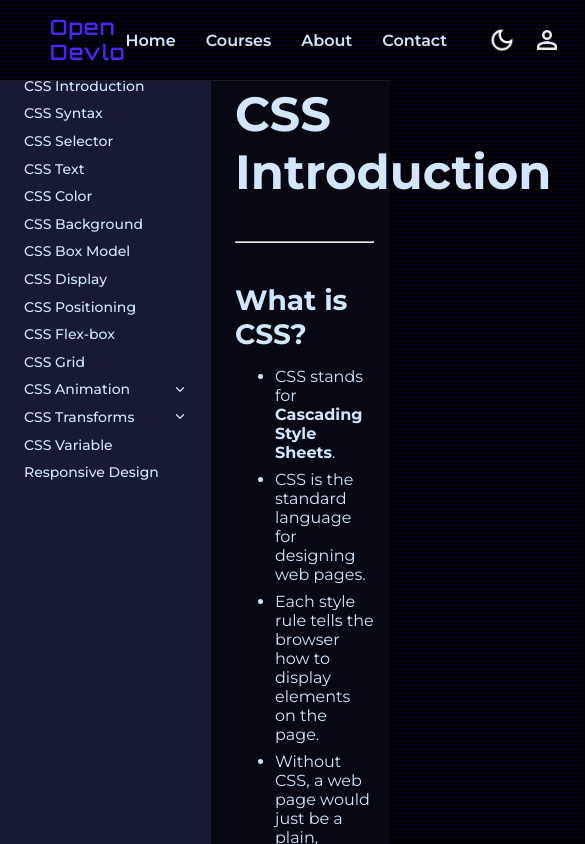
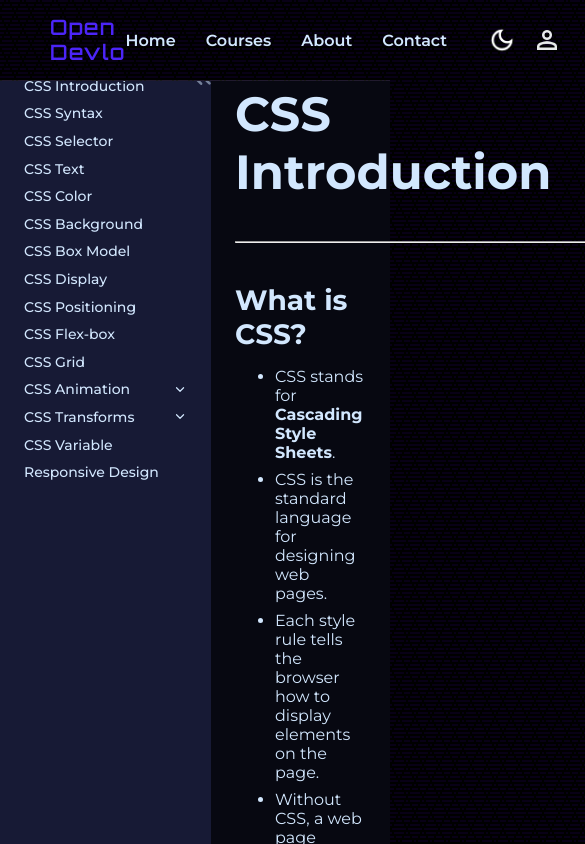
Before and after one commit to anshifmonz/open-devlo, a React app in the folder client/: page /courses/css/introduction in a window 390 px wide. Shown: the top 844 px of the page, 585 px wide, since content can reach past the window. Built offline with nearby package versions, Linux system fonts and the light colour scheme; the HTML template or start-up script is replaced by a standard one.

Commit message:
feat(SideBar): add show/hide toggle

```diff
--- a/client/src/components/SideBar/SideBar.jsx
+++ b/client/src/components/SideBar/SideBar.jsx
@@ -1,10 +1,12 @@
 import { useEffect, useState } from 'react';
 import '../../styles/side-bar.css'
 import SideBarItem from './SideBarItem';
+import { useSideBar } from '../../hooks/sideBarContext';
 
 function SideBar({tutorial}) {
 
   const [sideBarData, setSideBarData] = useState();
+  const { isOpen, toggleSideBar } = useSideBar();
 
   useEffect(() => {
     async function loadSidebarContent() {
@@ -21,7 +23,8 @@ function SideBar({tutorial}) {
 
   if (!sideBarData) return <div>Loading...</div>
   return (
-    <aside className='sidebar scrollbar'>
+    <aside className={!isOpen ? 'sidebar scrollbar hide' : 'sidebar scrollbar'}>
+      <svg onClick={ () => toggleSideBar(!isOpen)} className={isOpen ? 'close-btn btn' : 'close-btn btn hide'} version="1.1" id="Layer_1" x="0px" y="0px" width="30px" height="30px" viewBox="0 0 120.64 122.88"><g><path d="M66.6,108.91c1.55,1.63,2.31,3.74,2.28,5.85c-0.03,2.11-0.84,4.2-2.44,5.79l-0.12,0.12c-1.58,1.5-3.6,2.23-5.61,2.2 c-2.01-0.03-4.02-0.82-5.55-2.37C37.5,102.85,20.03,84.9,2.48,67.11c-0.07-0.05-0.13-0.1-0.19-0.16C0.73,65.32-0.03,63.19,0,61.08 c0.03-2.11,0.85-4.21,2.45-5.8l0.27-0.26C20.21,37.47,37.65,19.87,55.17,2.36C56.71,0.82,58.7,0.03,60.71,0 c2.01-0.03,4.03,0.7,5.61,2.21l0.15,0.15c1.57,1.58,2.38,3.66,2.41,5.76c0.03,2.1-0.73,4.22-2.28,5.85L19.38,61.23L66.6,108.91 L66.6,108.91z M118.37,106.91c1.54,1.62,2.29,3.73,2.26,5.83c-0.03,2.11-0.84,4.2-2.44,5.79l-0.12,0.12 c-1.57,1.5-3.6,2.23-5.61,2.21c-2.01-0.03-4.02-0.82-5.55-2.37C89.63,101.2,71.76,84.2,54.24,67.12c-0.07-0.05-0.14-0.11-0.21-0.17 c-1.55-1.63-2.31-3.76-2.28-5.87c0.03-2.11,0.85-4.21,2.45-5.8C71.7,38.33,89.27,21.44,106.8,4.51l0.12-0.13 c1.53-1.54,3.53-2.32,5.54-2.35c2.01-0.03,4.03,0.7,5.61,2.21l0.15,0.15c1.57,1.58,2.38,3.66,2.41,5.76 c0.03,2.1-0.73,4.22-2.28,5.85L71.17,61.23L118.37,106.91L118.37,106.91z"/></g></svg>
       {sideBarData.map((item, index) => (
         <SideBarItem key={index} item={item} />
       ))}
--- a/client/src/pages/Courses/Tutorial.jsx
+++ b/client/src/pages/Courses/Tutorial.jsx
@@ -3,6 +3,7 @@ import { useLocation } from 'react-router-dom';
 import NavBar from '../../components/Navbar/NavBar';
 import SideBar from '../../components/SideBar/SideBar';
 import Footer from '../../components/Footer/Footer';
+import { useSideBar } from '../../hooks/sideBarContext';
 
 import '../../styles/tutorial.css';
 import '../../styles/Courses/code.css'
@@ -11,13 +12,15 @@ function Tutorial({ children }) {
 
   const location = useLocation();
   const currentCourse = location.pathname.split('/')[2];
+  const { isOpen, toggleSideBar } = useSideBar();
 
   return (
     <>
       <NavBar />
       <div id='course-page'>
         <SideBar tutorial={currentCourse} />
-        <main id='main'>
+        <main id='main' className={isOpen ? '' : 'full'}>
+          <svg className={isOpen ? 'open-btn btn' : 'open-btn btn show'} onClick={ () => toggleSideBar(!isOpen)} version="1.1" id="Layer_1" x="0px" y="0px" width="30px" height="30px" viewBox="0 0 120.64 122.88"><g><path d="M66.6,108.91c1.55,1.63,2.31,3.74,2.28,5.85c-0.03,2.11-0.84,4.2-2.44,5.79l-0.12,0.12c-1.58,1.5-3.6,2.23-5.61,2.2 c-2.01-0.03-4.02-0.82-5.55-2.37C37.5,102.85,20.03,84.9,2.48,67.11c-0.07-0.05-0.13-0.1-0.19-0.16C0.73,65.32-0.03,63.19,0,61.08 c0.03-2.11,0.85-4.21,2.45-5.8l0.27-0.26C20.21,37.47,37.65,19.87,55.17,2.36C56.71,0.82,58.7,0.03,60.71,0 c2.01-0.03,4.03,0.7,5.61,2.21l0.15,0.15c1.57,1.58,2.38,3.66,2.41,5.76c0.03,2.1-0.73,4.22-2.28,5.85L19.38,61.23L66.6,108.91 L66.6,108.91z M118.37,106.91c1.54,1.62,2.29,3.73,2.26,5.83c-0.03,2.11-0.84,4.2-2.44,5.79l-0.12,0.12 c-1.57,1.5-3.6,2.23-5.61,2.21c-2.01-0.03-4.02-0.82-5.55-2.37C89.63,101.2,71.76,84.2,54.24,67.12c-0.07-0.05-0.14-0.11-0.21-0.17 c-1.55-1.63-2.31-3.76-2.28-5.87c0.03-2.11,0.85-4.21,2.45-5.8C71.7,38.33,89.27,21.44,106.8,4.51l0.12-0.13 c1.53-1.54,3.53-2.32,5.54-2.35c2.01-0.03,4.03,0.7,5.61,2.21l0.15,0.15c1.57,1.58,2.38,3.66,2.41,5.76 c0.03,2.1-0.73,4.22-2.28,5.85L71.17,61.23L118.37,106.91L118.37,106.91z"/></g></svg>
           <section className='tutorial'>
             {children}
           </section>
--- a/client/src/styles/side-bar.css
+++ b/client/src/styles/side-bar.css
@@ -10,6 +10,10 @@ aside.sidebar{
   padding: 10px 0 100px;
   margin-top: 12px;
 }
+aside.hide {
+  width: 0px;
+}
+
 aside::-webkit-scrollbar {
   width: 4px;
 }
@@ -98,3 +102,30 @@ aside::-webkit-scrollbar-thumb:hover {
   text-align: left;
   font-size: 15px;
 }
+aside > .btn, main > .btn {
+  display: none;
+  position: absolute;
+  right: 0;
+  background-color: transparent;
+  border: none;
+  outline: none;
+  font-size: 22px;
+  color: var(--text);
+  fill: var(--text);
+  opacity: .5;
+  cursor: pointer;
+}
+aside .close-btn {
+  top: 3px;
+  width: 20px;
+  height: 20px;
+}
+
+@media (max-width: 930px) {
+  aside .close-btn {
+    display: block;
+  }
+  aside .close-btn.hide {
+    display: none;
+  }
+}
--- a/client/src/styles/tutorial.css
+++ b/client/src/styles/tutorial.css
@@ -18,10 +18,54 @@ main#main{
   flex-grow: 1;
   color: var(--text);
 }
+main#main.full {
+  padding-left: 40px;
+}
+main > .open-btn {
+  top: 70px;
+  left: 10px;
+  transform: rotate(180deg);
+  width: 20px;
+  height: 20px;
+}
+main > .open-btn.show {
+  display: block !important;
+}
+
 section.tutorial{
   width: 100%;
+  padding-right: 80px;
+}
+.tutorial hr {
+  width: 100vw;
 }
 .num-indent{
   margin-left: 1.5em;
   text-indent: -1.6em;
 }
+
+@media (max-width: 1024px) {
+  section.tutorial{
+    padding-right: 50px;
+  }
+}
+@media (max-width: 940px) {
+  section.tutorial{
+    padding-right: 30px;
+  }
+}
+@media (max-width: 880px) {
+  section.tutorial{
+    padding-right: 20px;
+  }
+}
+@media (max-width: 820px) {
+  section.tutorial{
+    padding-right: 10px;
+  }
+}
+@media (max-width: 930px) {
+  main > .open-btn {
+    display: none;
+  }
+}
```
